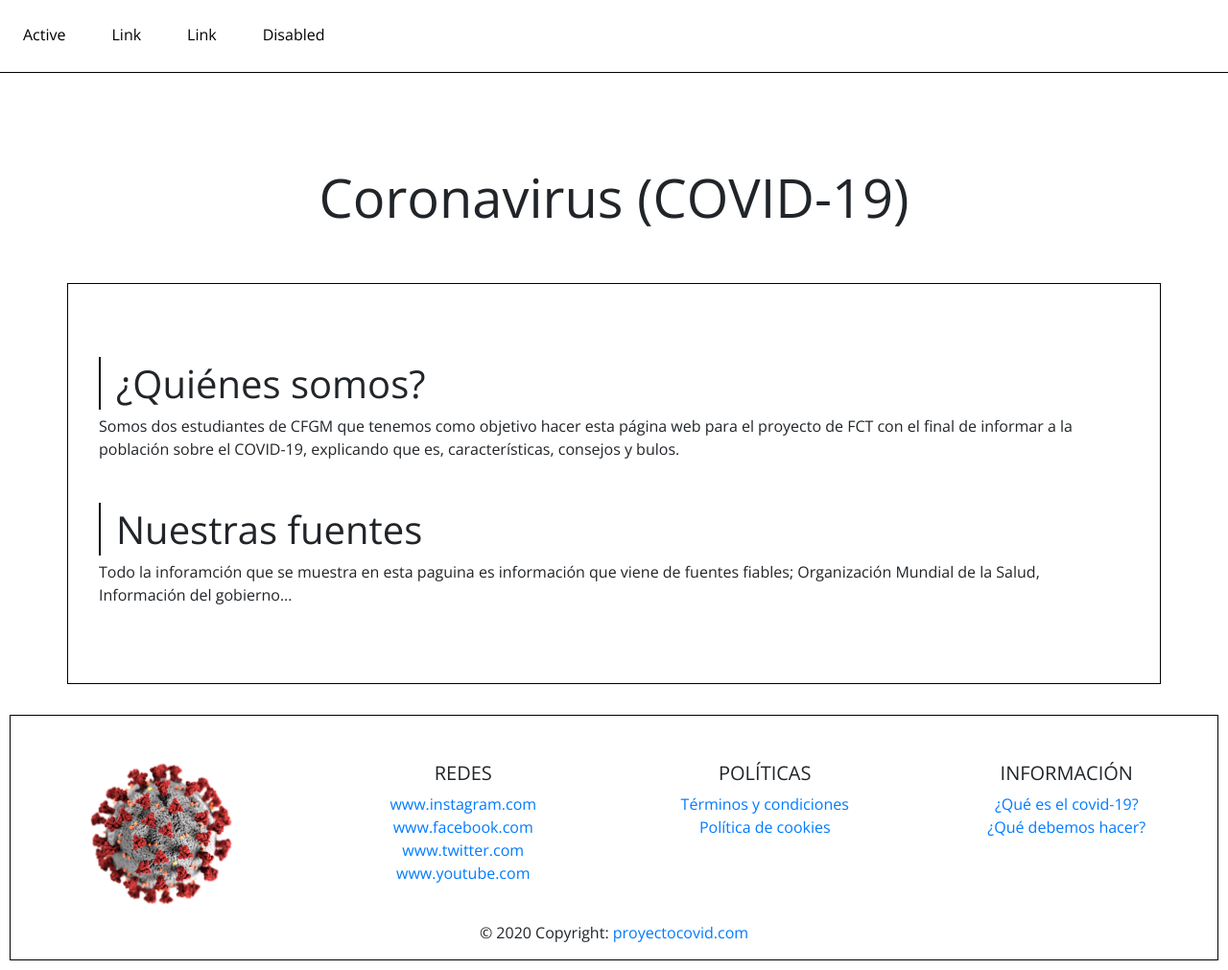
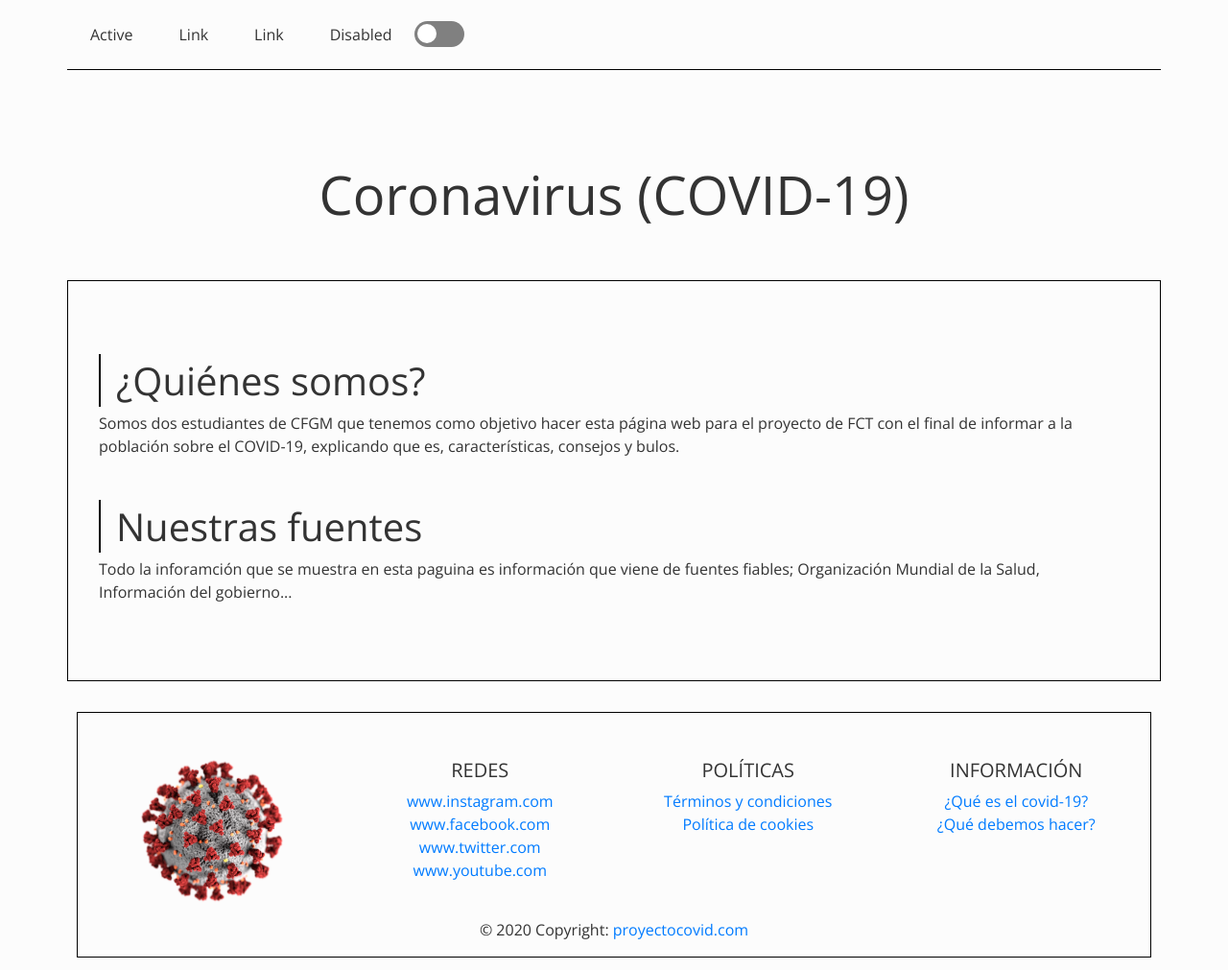
Before and after one commit to BestCobid19/Pagina-Web, a PHP site: page / in a window 1280 px wide. Shown: the whole page at 96% size. Run offline with PHP 8.4, Linux system fonts and the light colour scheme.

Commit message:
darkmode

```diff
--- a/css/style.css
+++ b/css/style.css
@@ -11,6 +11,27 @@
     margin: 0;
     font-family: 'Open Sans', sans-serif;
 }
+html{
+    height:100%;
+
+    align-items: center;
+    justify-items: center;
+    --bg: #FCFCFC;
+    --bg-panel: #EBEBEB;
+    --color-headings:#333333;
+    --color-text:#333333;
+
+}
+html[data-theme='dark']{
+    --bg: #333333;
+    --bg-panel: #434343;
+    --color-headings:#333333;
+    --color-text:#B5B5B5;
+}
+body{
+    background-color: var(--bg);
+    color: var(--color-text);
+}
 footer{
     border: solid 0.2px var(--negro);
     margin: 10px 10px;
@@ -20,7 +41,7 @@ footer{
 }
 .bordenavbar{
     border-bottom: solid 0.2px var(--negro);
-    background-color: var(--blanco);
+    background-color: var(--bg);
 }
 .borde{
     border: solid 0.2px var(--negro);
@@ -28,7 +49,7 @@ footer{
     margin-bottom: 2rem;
 }
 .nav-link {
-    color: var(--negro);
+    color: var(--color-text);
     text-decoration: none;
     padding: 1.5rem;
 }
@@ -39,11 +60,12 @@ footer{
 .jumbotron1{
 
     padding-bottom: 1rem;
-    background-color: var(--blanco);
     text-align: center;
     margin-top: 2rem;
     margin-right: 6.6rem;
     margin-left: 6.6rem;
+    background-color: var(--bg);
+    color: var(--color-text);
 }
 .texto{
     margin-top: 3rem;
@@ -53,3 +75,48 @@ footer{
     border-left: solid 2px var(--negro);
     margin-right: 1rem;
 }
+
+input[type=checkbox]{
+    height:0;
+    width:0;
+    visibility:hidden;
+}
+label{
+    cursor:pointer;
+    text-indent: -9999px;
+    width:52px;
+    height:27px;
+    background-color: grey;
+    float:right;
+    border-radius:100px;
+    position:relative;
+    margin-top:22px;
+}
+label:after{
+    content: '';
+    position:absolute;
+    top: 3px;
+    left: 3px;
+    width:20px;
+    height:20px;
+    background: #fff;
+    border-radius:90px;
+    transition:0.3s;
+}
+input:checked + label {
+    background: var(--verde);
+}
+input:checked + label:after{
+    left: calc(100% - 5px);
+    transform: translateX(-100%);
+}
+label:active:after{
+    width:45px;
+}
+html.transition,
+html.transition *,
+html.transition *:before,
+html.transition *:after {
+    transition: all 750ms !important;
+    transition-delay: 0 !important;
+}
--- a/footer.php
+++ b/footer.php
@@ -50,5 +50,6 @@
     <a href=""> proyectocovid.com</a>
   </div>
 </footer>
+<script src="js/script.js"></script>
 </body>
 </html>
--- a/header.php
+++ b/header.php
@@ -26,5 +26,8 @@
             <li class="nav-item">
                 <a class="nav-link active" href="#" tabindex="-1" aria-disabled="true">Disabled</a>
             </li>
+            <li class="switcher">
+                <input type="checkbox" id="switch" name="theme" /><label for="switch">Toggle</label>
+            </li>
         </ul>
     </nav>
--- a/js/script.js
+++ b/js/script.js
@@ -0,0 +1,16 @@
+var checkbox = document.querySelector('input[name=theme]');
+
+checkbox.addEventListener('change', function(){
+    if(this.checked){
+        trans()
+        document.documentElement.setAttribute('data-theme', 'dark')
+    } else {
+        document.documentElement.setAttribute('data-theme', 'light')
+    }
+})
+let trans = () => {
+    document.documentElement.classList.add('transition');
+    window.setTimeout(() => {
+        document.documentElement.classList.remove('transition')
+    }, 1000)
+}
```
